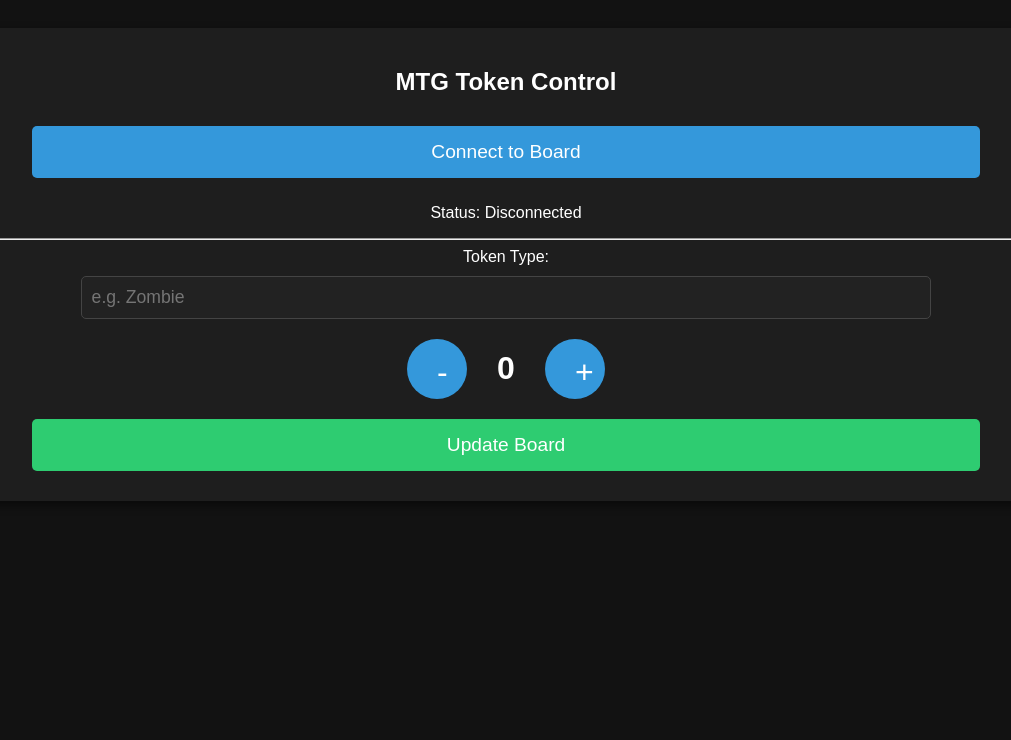
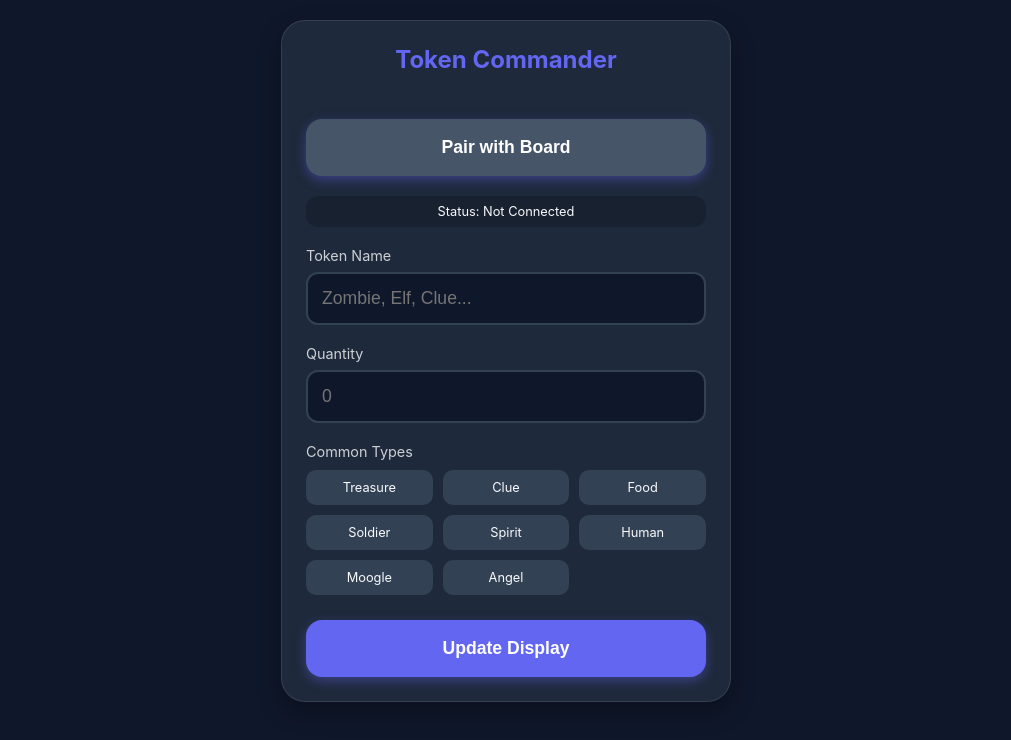
Before and after one commit to TokenMaker/mtgtokencounter, a plain HTML site: page index.html in a window 1280 px wide. Shown: the whole page, without its empty margins (134-1145 px from the left). Drawn offline with Linux system fonts and the light colour scheme.

Commit message:
Refactor HTML structure and update styles

```diff
--- a/index.html
+++ b/index.html
@@ -1,46 +1,148 @@
 <!DOCTYPE html>
-<html>
+<html lang="en">
 <head>
-    <title>MTG Token Controller</title>
-    <meta name="viewport" content="width=device-width, initial-scale=1">
+    <meta charset="UTF-8">
+    <meta name="viewport" content="width=device-width, initial-scale=1.0, maximum-scale=1.0, user-scalable=no">
+    <title>MTG Nexus Controller</title>
     <style>
-        body { font-family: sans-serif; text-align: center; background: #121212; color: white; padding: 20px; }
-        .card { background: #1e1e1e; border-radius: 15px; padding: 20px; box-shadow: 0 4px 10px rgba(0,0,0,0.5); }
-        button { background: #3498db; color: white; border: none; padding: 15px 30px; border-radius: 5px; font-size: 1.2rem; margin: 10px; cursor: pointer; width: 80%; }
-        input { padding: 10px; font-size: 1.1rem; width: 70%; margin: 10px; border-radius: 5px; border: 1px solid #444; background: #222; color: white; }
-        .controls { display: flex; justify-content: center; align-items: center; gap: 20px; }
-        .btn-round { width: 60px; height: 60px; border-radius: 50%; font-size: 2rem; }
+        :root {
+            --primary: #6366f1;
+            --accent: #22c55e;
+            --bg: #0f172a;
+            --card: #1e293b;
+            --text: #f8fafc;
+        }
+
+        body {
+            font-family: -apple-system, BlinkMacSystemFont, "Segoe UI", Roboto, Helvetica, Arial, sans-serif;
+            background-color: var(--bg);
+            color: var(--text);
+            margin: 0;
+            padding: 20px;
+            display: flex;
+            flex-direction: column;
+            align-items: center;
+        }
+
+        .container {
+            width: 100%;
+            max-width: 400px;
+            background: var(--card);
+            border-radius: 24px;
+            padding: 24px;
+            box-shadow: 0 10px 25px rgba(0,0,0,0.3);
+            border: 1px solid rgba(255,255,255,0.1);
+        }
+
+        h2 { margin: 0 0 20px 0; font-weight: 700; text-align: center; color: var(--primary); }
+
+        .status-bar {
+            font-size: 0.8rem;
+            padding: 8px;
+            border-radius: 12px;
+            background: rgba(0,0,0,0.2);
+            margin-bottom: 20px;
+            text-align: center;
+        }
+
+        .input-group { margin-bottom: 20px; }
+
+        label { display: block; margin-bottom: 8px; font-size: 0.9rem; opacity: 0.8; }
+
+        input {
+            width: 100%;
+            padding: 14px;
+            border-radius: 12px;
+            border: 2px solid #334155;
+            background: #0f172a;
+            color: white;
+            font-size: 1.1rem;
+            box-sizing: border-box;
+            transition: border-color 0.2s;
+        }
+
+        input:focus { border-color: var(--primary); outline: none; }
+
+        .quick-select-grid {
+            display: grid;
+            grid-template-columns: repeat(3, 1fr);
+            gap: 10px;
+            margin-top: 10px;
+        }
+
+        .token-chip {
+            background: #334155;
+            padding: 10px;
+            border-radius: 10px;
+            font-size: 0.8rem;
+            cursor: pointer;
+            text-align: center;
+            transition: all 0.2s;
+        }
+
+        .token-chip:active { background: var(--primary); transform: scale(0.95); }
+
+        .update-btn {
+            width: 100%;
+            background: var(--primary);
+            color: white;
+            border: none;
+            padding: 18px;
+            border-radius: 16px;
+            font-size: 1.1rem;
+            font-weight: 600;
+            margin-top: 25px;
+            cursor: pointer;
+            box-shadow: 0 4px 12px rgba(99, 102, 241, 0.4);
+        }
+
+        .update-btn:active { transform: scale(0.98); opacity: 0.9; }
+
+        #connectBtn { background: #475569; margin-bottom: 20px; }
     </style>
 </head>
 <body>
-    <div class="card">
-        <h2>MTG Token Control</h2>
-        <button id="connectBtn">Connect to Board</button>
-        <p id="status">Status: Disconnected</p>
-        <hr>
 
-        <div>
-            <label>Token Type:</label><br>
-            <input type="text" id="tokenType" placeholder="e.g. Zombie">
+    <div class="container">
+        <h2>Token Commander</h2>
+
+        <button id="connectBtn" class="update-btn">Pair with Board</button>
+        <div id="status" class="status-bar">Status: Not Connected</div>
+
+        <div class="input-group">
+            <label>Token Name</label>
+            <input type="text" id="tokenType" placeholder="Zombie, Elf, Clue..." list="token-suggestions">
         </div>
 
-        <div class="controls">
-            <button class="btn-round" onclick="changeCount(-1)">-</button>
-            <h1 id="countDisplay">0</h1>
-            <button class="btn-round" onclick="changeCount(1)">+</button>
+        <div class="input-group">
+            <label>Quantity</label>
+            <input type="number" id="tokenCount" placeholder="0" inputmode="numeric">
         </div>
 
-        <button style="background:#2ecc71" onclick="sendToBoard()">Update Board</button>
+        <label>Common Types</label>
+        <div class="quick-select-grid">
+            <div class="token-chip" onclick="setToken('Treasure')">Treasure</div>
+            <div class="token-chip" onclick="setToken('Clue')">Clue</div>
+            <div class="token-chip" onclick="setToken('Food')">Food</div>
+            <div class="token-chip" onclick="setToken('Soldier')">Soldier</div>
+            <div class="token-chip" onclick="setToken('Spirit')">Spirit</div>
+            <div class="token-chip" onclick="setToken('Human')">Human</div>
+            <div class="token-chip" onclick="setToken('Moogle')">Moogle</div>
+            <div class="token-chip" onclick="setToken('Angel')">Angel</div>
+        </div>
+
+        <button class="update-btn" onclick="sendToBoard()">Update Display</button>
     </div>
 
     <script>
         let bleDevice, bleCharacteristic;
-        let count = 0;
         const SERVICE_UUID = "4fafc201-1fb5-459e-8fcc-c5c9c331914b";
         const CHARACTERISTIC_UUID = "beb5483e-36e1-4688-b7f5-ea07361b26a8";
 
         async function connect() {
             try {
+                const status = document.getElementById('status');
+                status.innerText = "Searching...";
                 bleDevice = await navigator.bluetooth.requestDevice({
                     filters: [{ name: 'MTG-Token-Counter' }],
                     optionalServices: [SERVICE_UUID]
@@ -48,22 +150,43 @@
                 const server = await bleDevice.gatt.connect();
                 const service = await server.getPrimaryService(SERVICE_UUID);
                 bleCharacteristic = await service.getCharacteristic(CHARACTERISTIC_UUID);
-                document.getElementById('status').innerText = "Status: Connected!";
+
+                status.innerText = "Status: Connected to Board";
+                status.style.color = "#22c55e";
                 document.getElementById('connectBtn').style.display = "none";
-            } catch (error) { console.log(error); }
+            } catch (error) {
+                document.getElementById('status').innerText = "Status: Connection Failed";
+                console.log(error);
+            }
         }
 
-        function changeCount(val) {
-            count = Math.max(0, count + val);
-            document.getElementById('countDisplay').innerText = count;
+        function setToken(name) {
+            document.getElementById('tokenType').value = name;
         }
 
         async function sendToBoard() {
-            if (!bleCharacteristic) return alert("Connect first!");
+            if (!bleCharacteristic) return alert("Please connect to your board first!");
+
             const type = document.getElementById('tokenType').value || "TOKEN";
+            const count = document.getElementById('tokenCount').value || "0";
+
             const message = `${type}:${count}`;
             const encoder = new TextEncoder();
-            await bleCharacteristic.writeValue(encoder.encode(message));
+
+            try {
+                await bleCharacteristic.writeValue(encoder.encode(message));
+                // Visual feedback
+                const btn = document.querySelector('.update-btn');
+                const originalText = btn.innerText;
+                btn.innerText = "Sent!";
+                btn.style.background = "#22c55e";
+                setTimeout(() => {
+                    btn.innerText = originalText;
+                    btn.style.background = "#6366f1";
+                }, 1000);
+            } catch (e) {
+                alert("Failed to send. Reconnect and try again.");
+            }
         }
 
         document.getElementById('connectBtn').addEventListener('click', connect);
```
